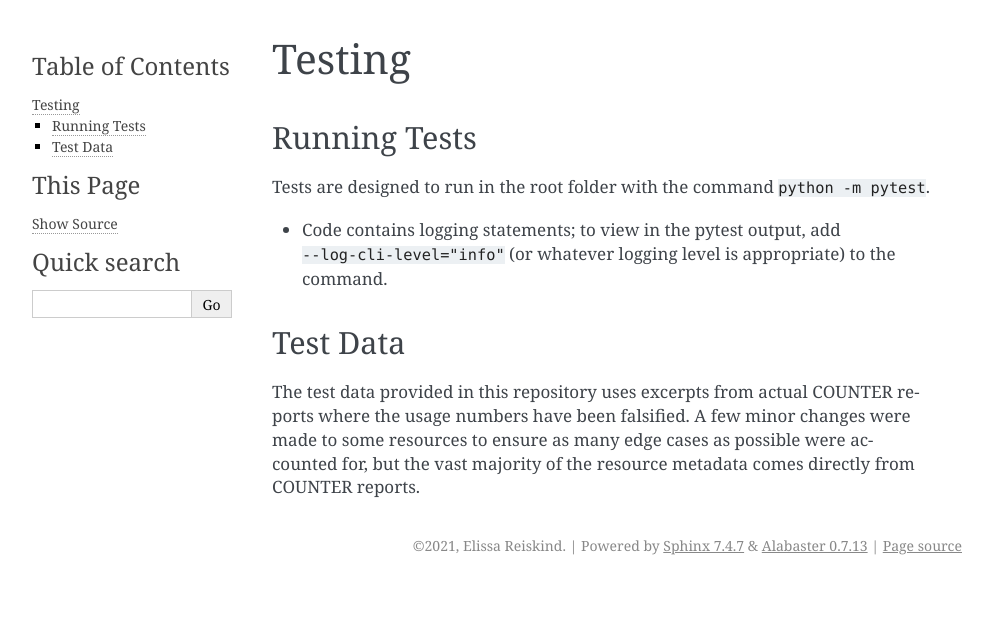
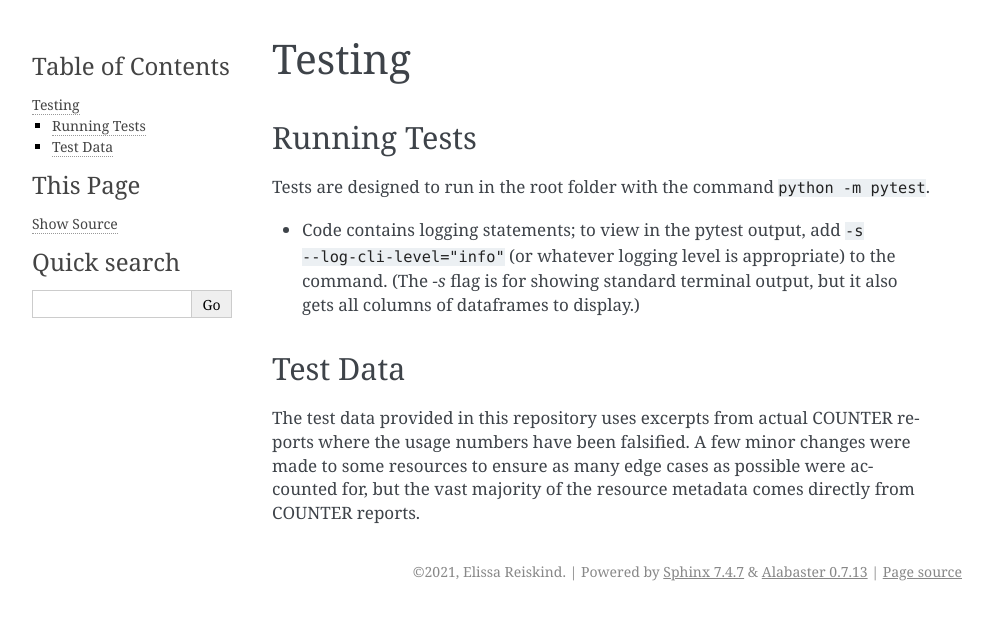
Before and after one commit to ereiskind/nolcat, a Sphinx documentation site: the page built from docs/source/testing.rst, in a window 1280 px wide. Shown: the top 620 px of the page, without its empty margins (148-1141 px from the left). Built offline with Sphinx 7.4.7, drawn with Linux system fonts in a browser that asks for light colours.

Commit message:
Add -s flag to pytest instructions

```diff
--- a/docs/source/testing.rst
+++ b/docs/source/testing.rst
@@ -5,7 +5,7 @@ Running Tests
 *************
 Tests are designed to run in the root folder with the command ``python -m pytest``.
 
-* Code contains logging statements; to view in the pytest output, add ``--log-cli-level="info"`` (or whatever logging level is appropriate) to the command.
+* Code contains logging statements; to view in the pytest output, add ``-s --log-cli-level="info"`` (or whatever logging level is appropriate) to the command. (The `-s` flag is for showing standard terminal output, but it also gets all columns of dataframes to display.)
 
 Test Data
 *********
```
